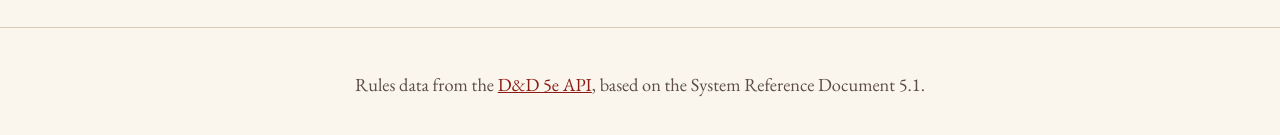
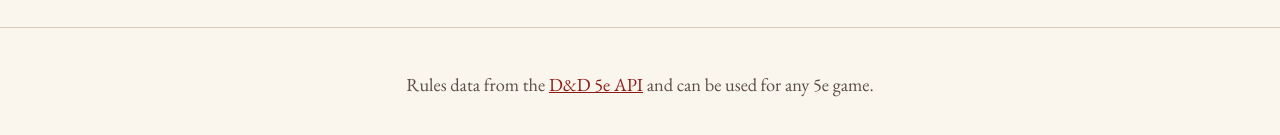
Before and after one commit to benblazer13/wdd330_dndCompanion_BenHoffman, a website with bundled scripts: page index.html in a window 1280 px wide. Shown: the part 331-466 px from the top of the page. Built offline with nearby package versions, Linux system fonts and the light colour scheme; a web font is replaced by a local one.

Commit message:
tested and made some minor changes.

```diff
--- a/index.html
+++ b/index.html
@@ -69,7 +69,7 @@
   </main>
 
   <footer class="site-footer">
-    <p>Rules data from the <a href="https://www.dnd5eapi.co/">D&amp;D 5e API</a>, based on the System Reference Document 5.1.</p>
+    <p>Rules data from the <a href="https://www.dnd5eapi.co/">D&amp;D 5e API</a> and can be used for any 5e game.</p>
   </footer>
 </body>
 </html>
```
Also changed, not shown: 1 other file.
